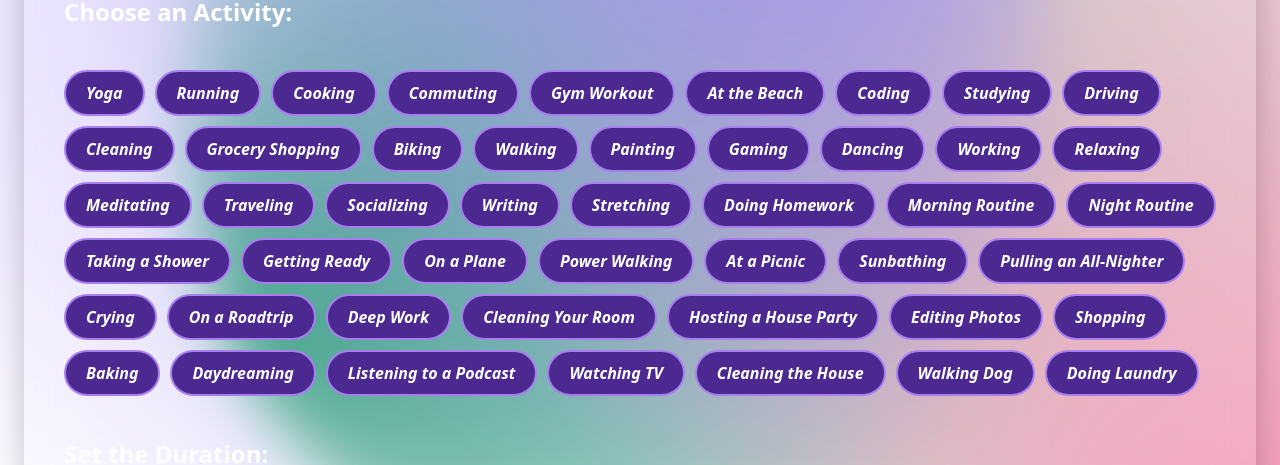
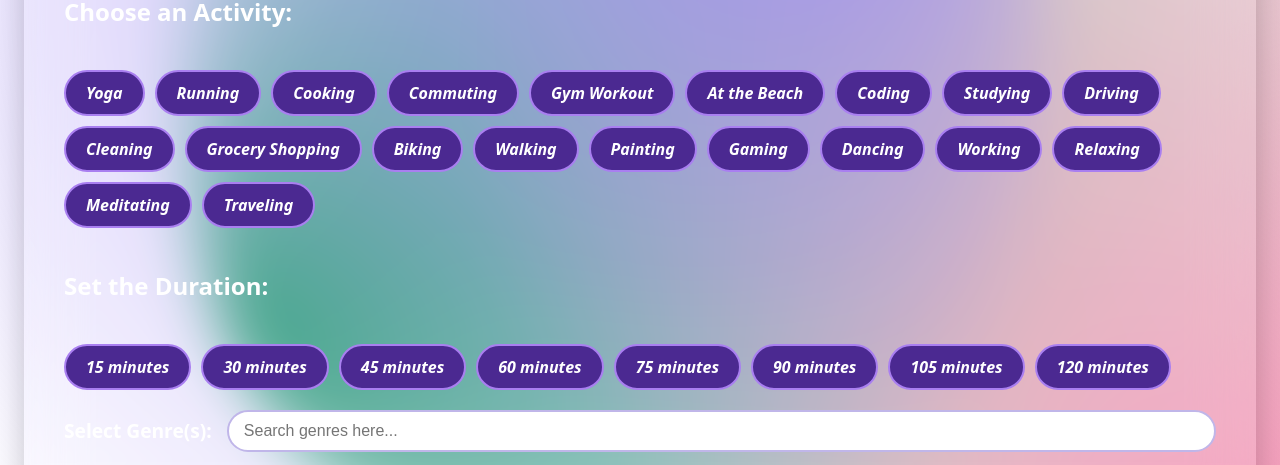
Before and after one commit to JAK-Of-All-Forces/promptify, a React (Vite) app in the folder frontend/: page /prompt in a window 1280 px wide. Shown: the part 266-731 px from the top of the page. Built offline with nearby package versions, Linux system fonts and the light colour scheme; no server answers; sample sign-in values are in the browser's storage.

Commit message:
Added limited activity view

```diff
--- a/frontend/src/Pages/PromptPage/PromptPage.jsx
+++ b/frontend/src/Pages/PromptPage/PromptPage.jsx
@@ -52,6 +52,9 @@ function PromptPage ({token, setToken}) {
   const handleActivityButtonClick = (activity) => {
     setSelectedActivity([activity]);
   }
+
+
+
 
 
 
@@ -183,7 +186,7 @@ function PromptPage ({token, setToken}) {
 
     <h2 className="section-title">Choose an Activity:</h2>
     <div className="option-list">
-      {activitiesData.map((activity) => (
+      {activitiesData.slice(0,20).map((activity) => (
         <button
   key={activity.id}
   className={`activity-option ${selectedActivity.includes(activity.label) ? "selected" : ""}`}
```
